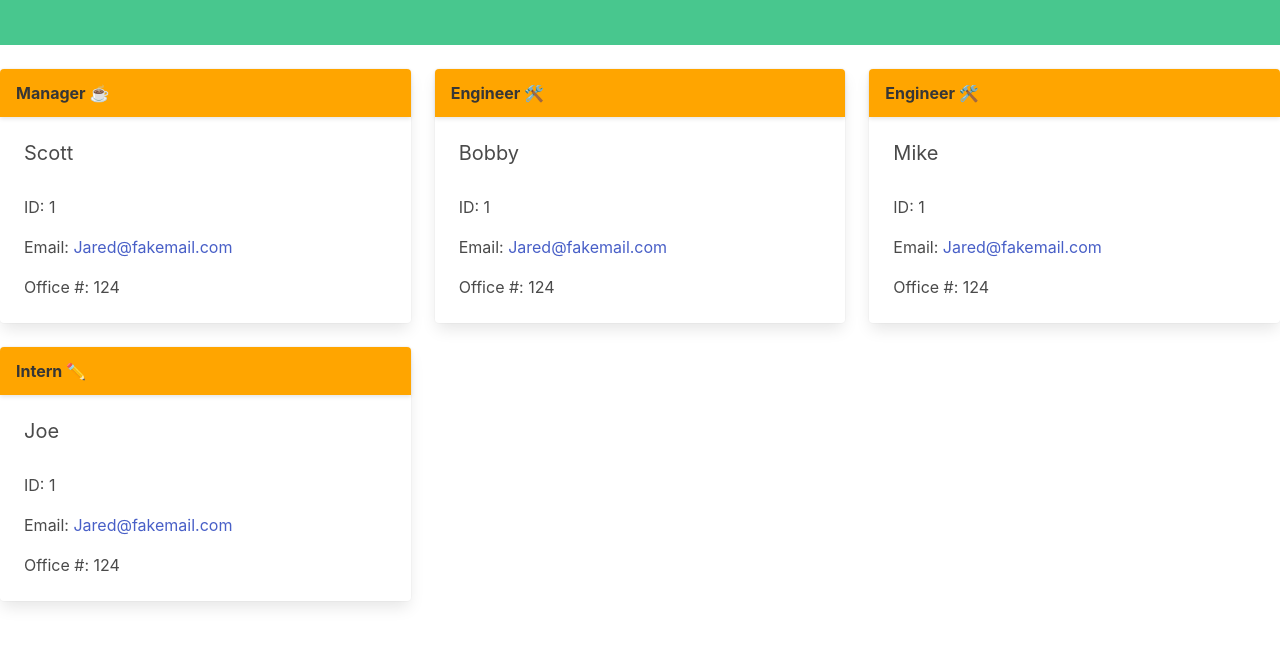
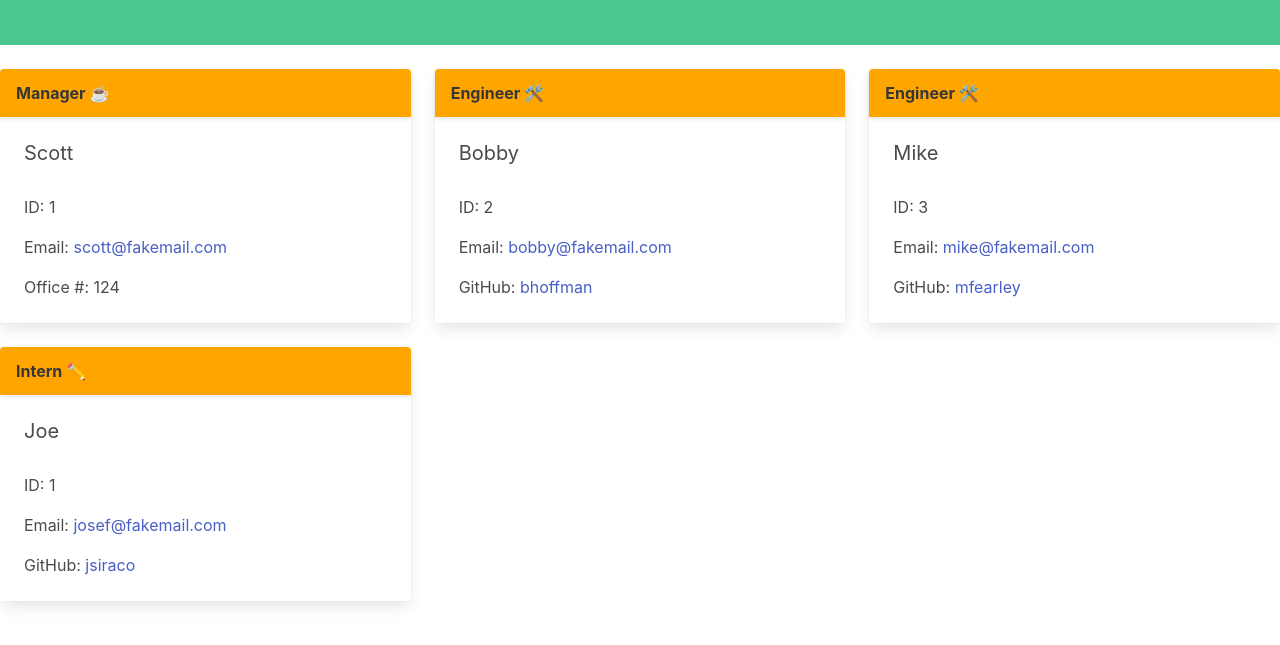
Before and after one commit to jsiraco/team_profile_generator, a plain HTML site: page index.html in a window 1280 px wide. Shown: the part 87-732 px from the top of the page. Drawn offline with nearby package versions, Linux system fonts and the light colour scheme.

Commit message:
added more html template content

```diff
--- a/index.html
+++ b/index.html
@@ -35,7 +35,7 @@
                     <br>
                     <div class="content">
                         <p>ID: 1</p>
-                        <p>Email: <a href="jared@fakemail.com" class="text-reset">Jared@fakemail.com</a></p>
+                        <p>Email: <a href="scott@fakemail.com" class="text-reset">scott@fakemail.com</a></p>
                         <p>Office #: 124</p>
                     </div>
                 </div>
@@ -56,10 +56,9 @@
                     </div>
                     <br>
                     <div class="content">
-                        <p>ID: 1</p>
-                        <p>Email: <a href="jared@fakemail.com" class="text-reset">Jared@fakemail.com</a></p>
-                        <p>Office #: 124</p>
-                    </div>
+                        <p>ID: 2</p>
+                        <p>Email: <a href="bobby@fakemail.com" class="text-reset">bobby@fakemail.com</a></p>
+                        <p>GitHub: <a href="https://github.com/jsiraco" class="text-reset" target="_blank">bhoffman</a></p>                    </div>
                 </div>
             </div>
         </div>
@@ -78,9 +77,9 @@
                     </div>
                     <br>
                     <div class="content">
-                        <p>ID: 1</p>
-                        <p>Email: <a href="jared@fakemail.com" class="text-reset">Jared@fakemail.com</a></p>
-                        <p>Office #: 124</p>
+                        <p>ID: 3</p>
+                        <p>Email: <a href="mike@fakemail.com" class="text-reset">mike@fakemail.com</a></p>
+                        <p>GitHub: <a href="https://github.com/jsiraco" class="text-reset" target="_blank">mfearley</a></p>
                     </div>
                 </div>
             </div>
@@ -101,13 +100,14 @@
                     <br>
                     <div class="content">
                         <p>ID: 1</p>
-                        <p>Email: <a href="jared@fakemail.com" class="text-reset">Jared@fakemail.com</a></p>
-                        <p>Office #: 124</p>
+                        <p>Email: <a href="jared@fakemail.com" class="text-reset">josef@fakemail.com</a></p>
+                        <p>GitHub: <a href="https://github.com/jsiraco" class="text-reset" target="_blank">jsiraco</a></p>
                     </div>
                 </div>
             </div>
         </div>
     </div>
+    </div>
 </body>
 
 </html>
```
